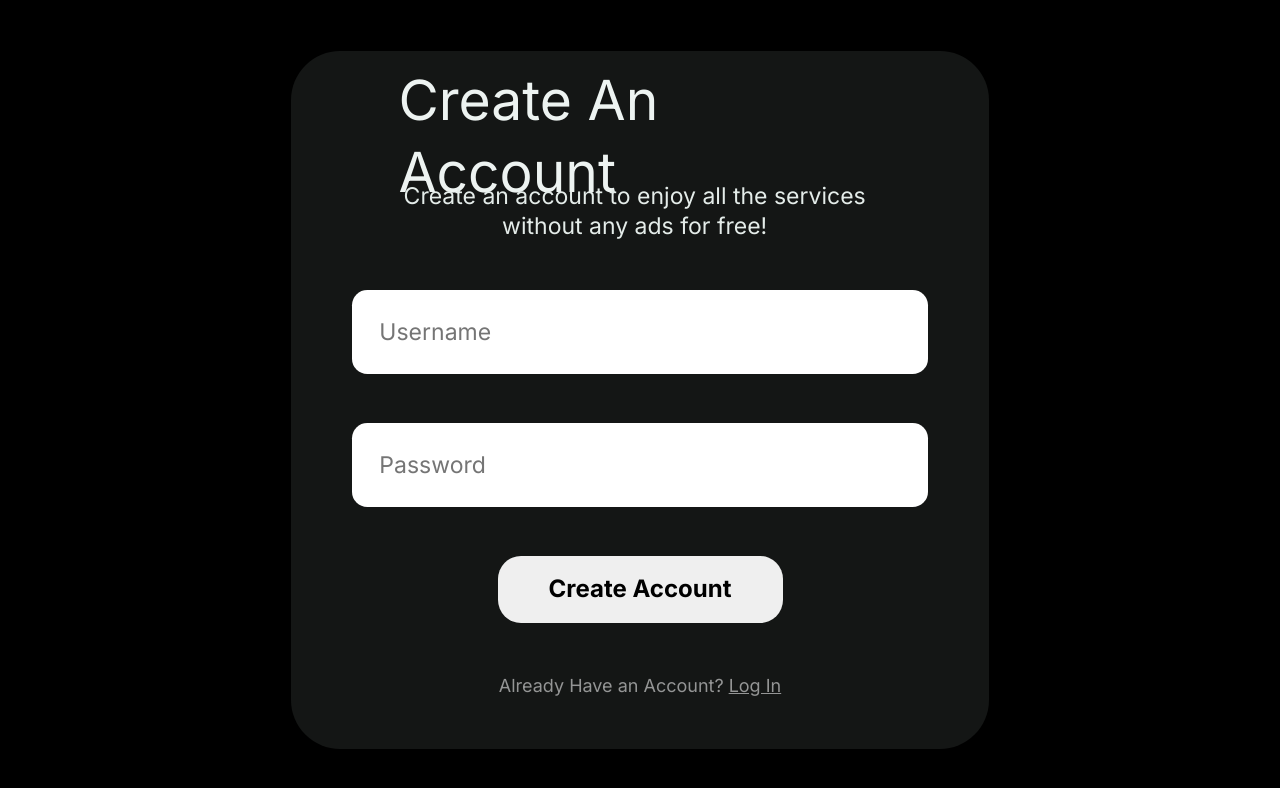
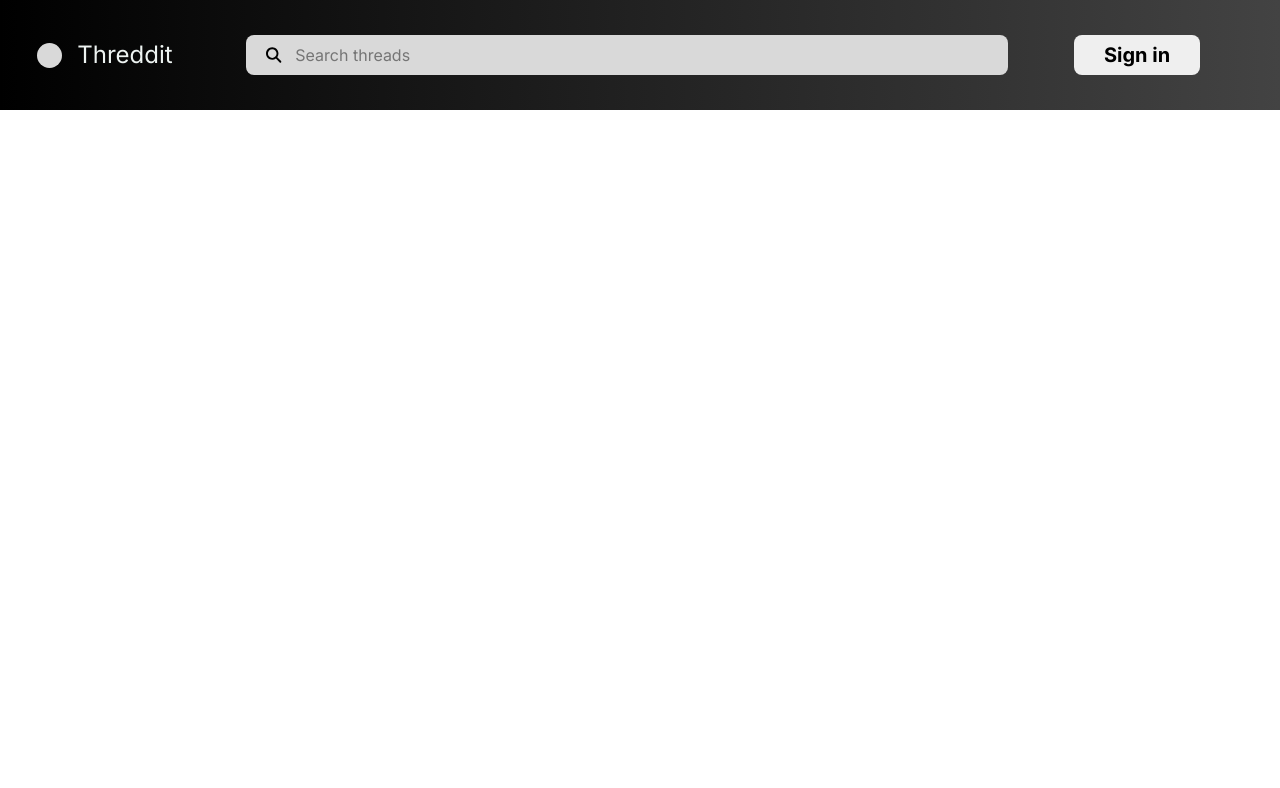
Before and after one commit to roychon/Threddit, a React (Vite) app in the folder frontend/: page / in a window 1280 px wide. Before the commit this address led to /sign-up. Shown: the top 788 px of the page. Built offline with nearby package versions, Linux system fonts and the light colour scheme.

Commit message:
UI Nav Component Commit

```diff
--- a/frontend/package.json
+++ b/frontend/package.json
@@ -10,6 +10,9 @@
     "preview": "vite preview"
   },
   "dependencies": {
+    "@fortawesome/fontawesome-svg-core": "^6.6.0",
+    "@fortawesome/free-solid-svg-icons": "^6.6.0",
+    "@fortawesome/react-fontawesome": "^0.2.2",
     "axios": "^1.7.5",
     "react": "^18.3.1",
     "react-dom": "^18.3.1",
--- /dev/null
+++ b/frontend/src/components/Nav.tsx
@@ -0,0 +1,26 @@
+import styles from '../styles/HomePage.module.css';
+import { FontAwesomeIcon } from '@fortawesome/react-fontawesome';
+import { faMagnifyingGlass } from '@fortawesome/free-solid-svg-icons';
+
+const Nav = () => {
+  return (
+    <div className={styles.container}>
+      <div className={styles.title}>
+        <div className={styles.circle}></div>
+        <h2>Threddit</h2>
+      </div>
+      <div className={styles.searchbarContainer}>
+        <button className={styles.searchButton}>
+          <FontAwesomeIcon icon={faMagnifyingGlass} />
+        </button>
+        <input
+          className={styles.searchBar}
+          type='text'
+          placeholder='Search threads'
+        />
+      </div>
+      <button className={styles.signInButton}>Sign in</button>
+    </div>
+  );
+};
+export default Nav;
--- a/frontend/src/pages/HomePage.tsx
+++ b/frontend/src/pages/HomePage.tsx
@@ -1,5 +1,11 @@
+import Nav from '../components/Nav';
+
 const HomePage = () => {
-  return <h1>Home Page</h1>;
+  return (
+    <>
+      <Nav />
+    </>
+  );
 };
 
 export default HomePage;
--- a/frontend/src/routes.tsx
+++ b/frontend/src/routes.tsx
@@ -4,7 +4,7 @@ import ErrorPage from './pages/ErrorPage';
 import SignUpPage from './pages/SignUpPage';
 import SignInPage from './pages/SignInPage';
 
-const isAuthenticated = false;
+const isAuthenticated = true;
 
 const router = createBrowserRouter([
   {
--- /dev/null
+++ b/frontend/src/styles/HomePage.module.css
@@ -0,0 +1,72 @@
+:root {
+  --primary-text-color: rgb(237, 243, 241);
+}
+
+.container {
+  height: 110px;
+  color: var(--primary-text-color);
+  display: flex;
+  justify-content: space-between;
+  align-items: center;
+  padding: 30px;
+  background: #000000;
+  background: -webkit-linear-gradient(to left, #434343, #000000);
+  background: linear-gradient(to left, #434343, #000000);
+}
+
+.title {
+  width: 150px;
+  height: 30px;
+  display: flex;
+  justify-content: space-around;
+  align-items: center;
+}
+
+.circle {
+  width: 25px;
+  height: 25px;
+  border-radius: 50%;
+  background-color: #d9d9d9;
+}
+
+.searchbarContainer {
+  display: flex;
+  justify-content: start;
+  align-items: center;
+  padding: 20px;
+  background-color: #d9d9d9;
+  border-radius: 8px;
+  width: 762px;
+  height: 40px;
+}
+
+.searchBar,
+.searchButton {
+  outline: none;
+  border: none;
+  background-color: transparent;
+}
+.searchButton {
+  cursor: pointer;
+}
+
+.searchBar {
+  margin-left: 14px;
+  width: 100%;
+}
+
+.signInButton {
+  width: 126px;
+  height: 40px;
+  border: none;
+  font-weight: bolder;
+  font-size: 20px;
+  border-radius: 8px;
+  margin-right: 50px;
+  cursor: pointer;
+  transition: 0.3s all ease;
+}
+
+.signInButton:hover {
+  opacity: 0.7;
+}
```
Also changed, not shown: 1 other file (tests, documents, lock files or other folders).
